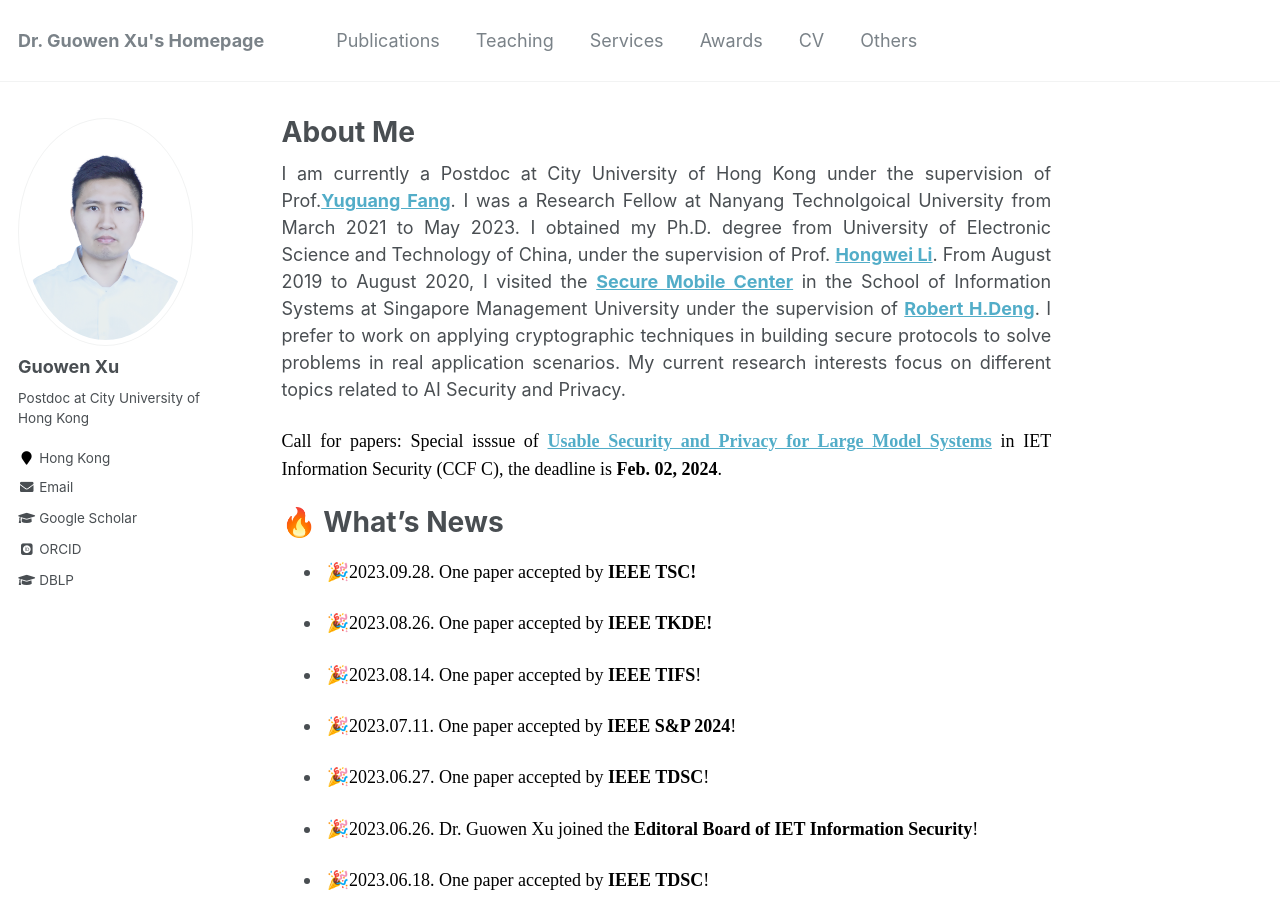
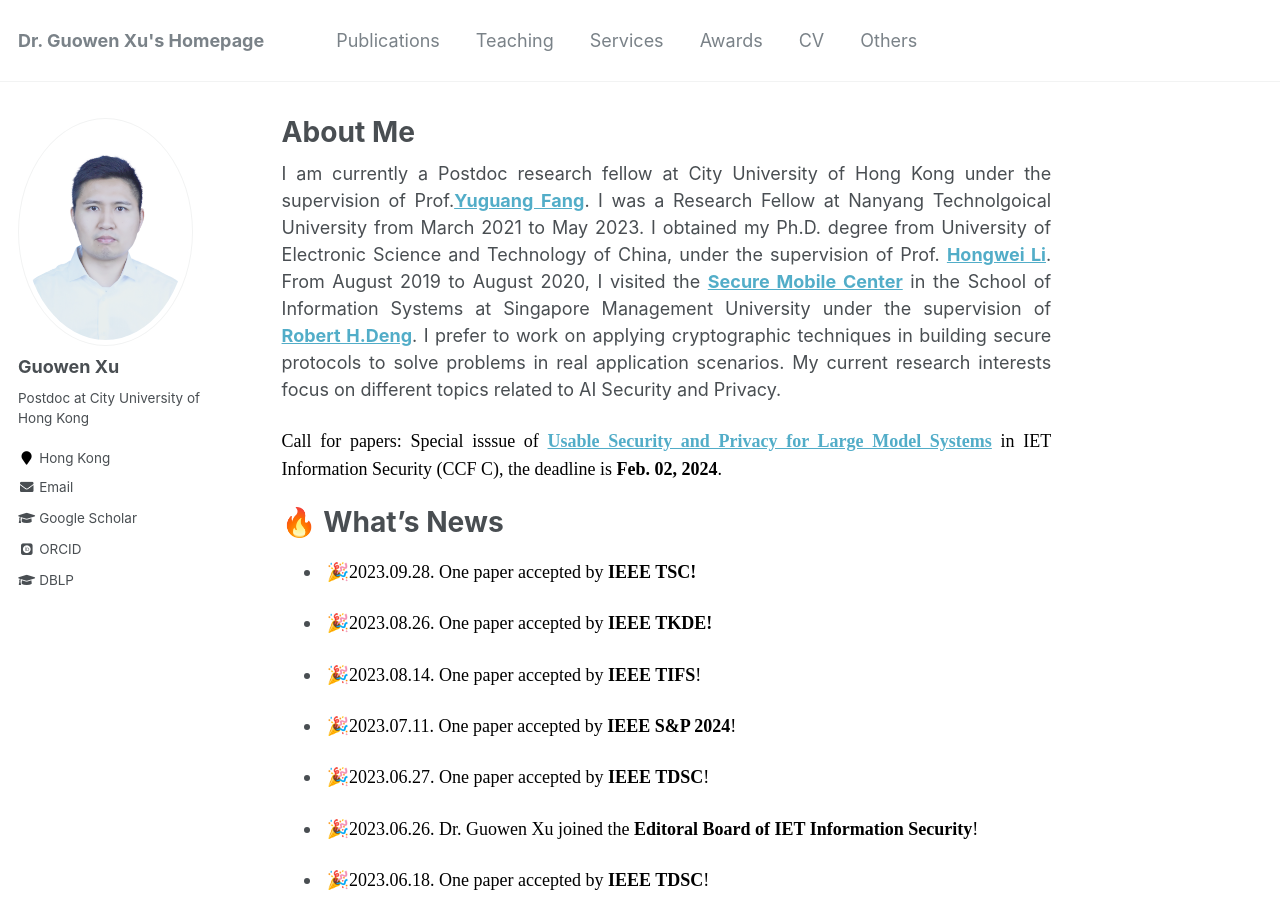
Before and after one commit to Guowen-xu/guowen-xu.github.io, a Jekyll site: the page built from _pages/about.md, in a window 1280 px wide and 900 px high. Built offline with Jekyll 4.4.1, drawn with Linux system fonts in a browser that asks for light colours; some web fonts are replaced.

Commit message:
Update about.md

```diff
--- a/_pages/about.md
+++ b/_pages/about.md
@@ -8,7 +8,7 @@ redirect_from:
   - /about.html
 ---
 
-<p align="justify">I am currently a Postdoc at City University of Hong Kong under the supervision of Prof.<a href = "https://www.cs.cityu.edu.hk/~yugufang/"><b>Yuguang Fang</b></a>. I was a  Research  Fellow at Nanyang Technolgoical University from March 2021 to May 2023. I obtained my Ph.D. degree from University of Electronic Science and Technology of China, under the supervision of Prof. <a href = "https://scholar.google.com.hk/citations?hl=zh-CN&user=-o6u2gwAAAAJ&view_op=list_works&sortby=pubdate"><b>Hongwei Li</b></a>. From August 2019 to August 2020,  I visited the  <a href = "https://smc.smu.edu.sg/"><b>Secure Mobile Center</b></a> in the School of Information Systems at Singapore Management University under the supervision of <a href = "http://www.mysmu.edu/faculty/robertdeng/"><b>Robert H.Deng</b></a>. I prefer to work on applying cryptographic techniques in building secure protocols to solve problems in real application scenarios. My current research interests focus on different topics related to AI Security and Privacy.</p>
+<p align="justify">I am currently a Postdoc research fellow at City University of Hong Kong under the supervision of Prof.<a href = "https://www.cs.cityu.edu.hk/~yugufang/"><b>Yuguang Fang</b></a>. I was a  Research  Fellow at Nanyang Technolgoical University from March 2021 to May 2023. I obtained my Ph.D. degree from University of Electronic Science and Technology of China, under the supervision of Prof. <a href = "https://scholar.google.com.hk/citations?hl=zh-CN&user=-o6u2gwAAAAJ&view_op=list_works&sortby=pubdate"><b>Hongwei Li</b></a>. From August 2019 to August 2020,  I visited the  <a href = "https://smc.smu.edu.sg/"><b>Secure Mobile Center</b></a> in the School of Information Systems at Singapore Management University under the supervision of <a href = "http://www.mysmu.edu/faculty/robertdeng/"><b>Robert H.Deng</b></a>. I prefer to work on applying cryptographic techniques in building secure protocols to solve problems in real application scenarios. My current research interests focus on different topics related to AI Security and Privacy.</p>
 
  <p align="justify"> <font face="Times New Roman" color=black size=4> Call for papers: Special isssue of <a href = "https://www.hindawi.com/journals/ietis/si/387822/"> <b>Usable Security and Privacy for Large Model Systems</b></a> in IET Information Security (CCF C), the deadline is <b>Feb. 02, 2024</b>.</font></p>
 
```
